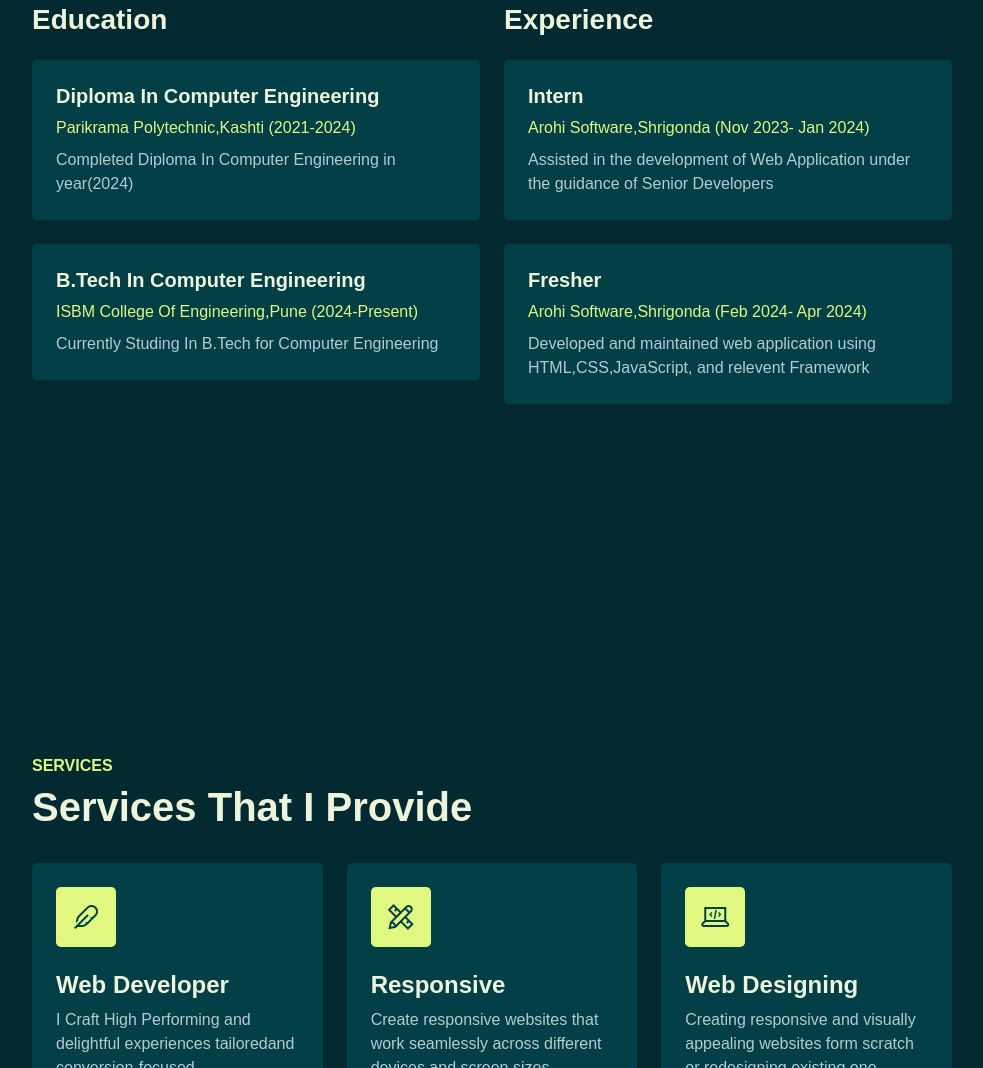
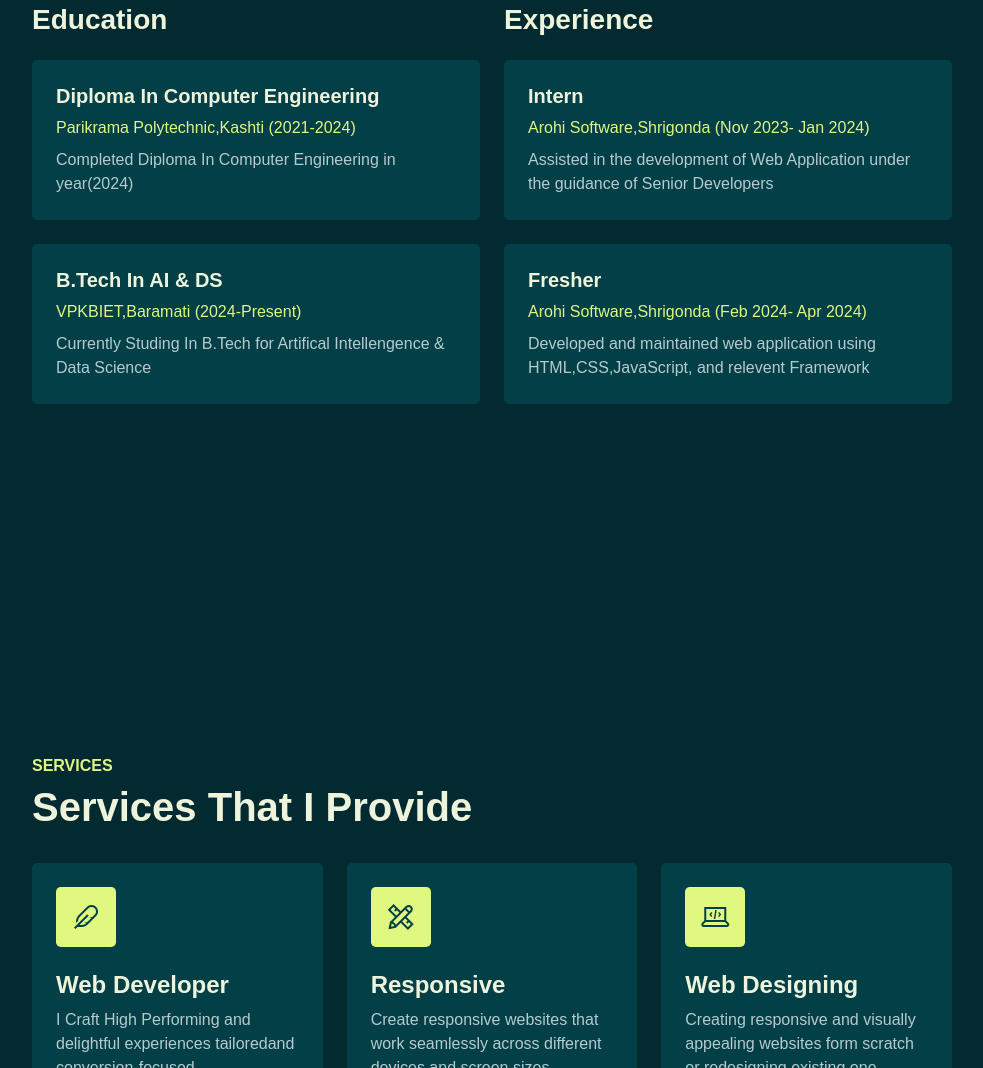
Before and after one commit to yogesh747/Portfolio, a plain HTML site: page index.html in a window 1280 px wide. Shown: the part 1050-2118 px from the top of the page, without its empty margins (268-1251 px from the left). Drawn offline with nearby package versions, Linux system fonts and the light colour scheme; a web font is replaced by a local one.

Commit message:
Update index.html

```diff
--- a/index.html
+++ b/index.html
@@ -117,9 +117,9 @@
 
                             <div class="col-12" data-aos="fade-up" data-aos-duration="700" data-aos-delay="600">
                                 <div class="bg-base p-4 rounded-3 shadow-effect">
-                                    <h5>B.Tech In Computer Engineering</h5>
-                                    <p class="text-brand mb-2">ISBM College Of Engineering,Pune (2024-Present)</p>
-                                    <p class="mb-0">Currently Studing In B.Tech for Computer Engineering</p>
+                                    <h5>B.Tech In AI & DS</h5>
+                                    <p class="text-brand mb-2">VPKBIET,Baramati (2024-Present)</p>
+                                    <p class="mb-0">Currently Studing In B.Tech for Artifical Intellengence & Data Science </p>
                                 </div>
                             </div>
 
```
